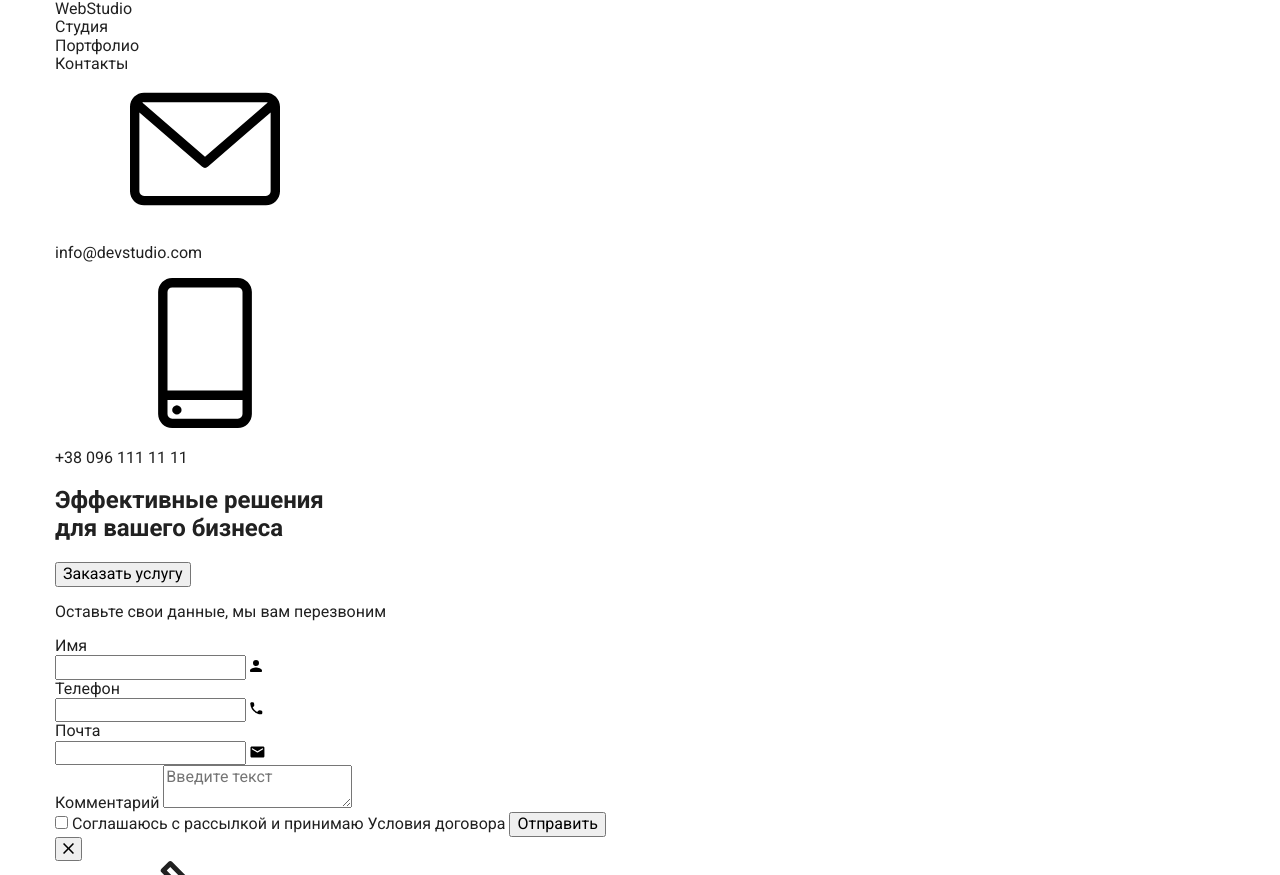
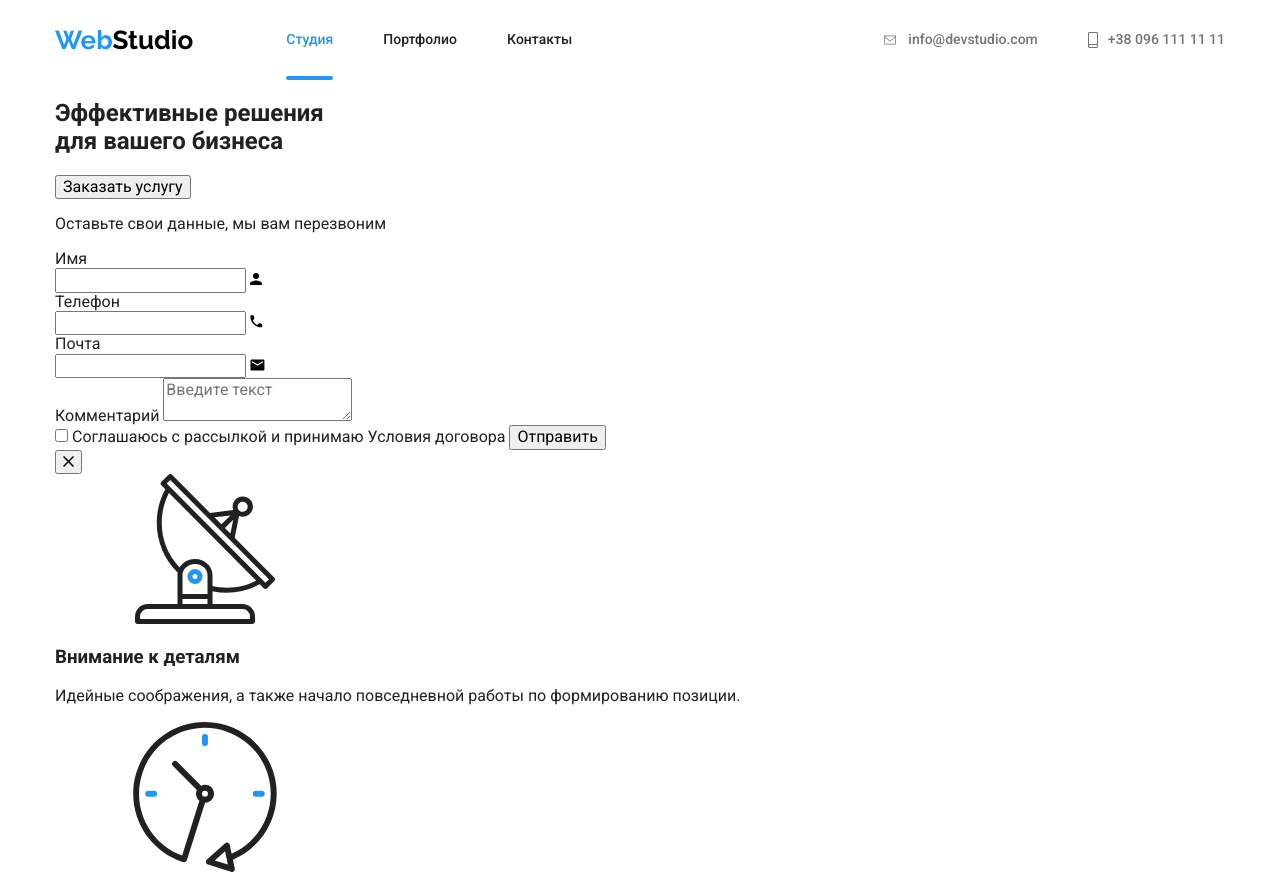
Before and after one commit to Maryna1212/goit-markup-hw-07, a plain HTML site: page index.html in a window 1280 px wide. Shown: the top 875 px of the page. Drawn offline with nearby package versions, Linux system fonts and the light colour scheme.

Commit message:
add files header and logo.scss and connect to main.scss

```diff
--- a/sass/components/_header.scss
+++ b/sass/components/_header.scss
@@ -0,0 +1,75 @@
+.main-nav {
+  display: flex;
+  align-items: center;
+}
+
+.link {
+  display: flex;
+  align-items: center;
+  padding-top: 32px;
+  padding-bottom: 32px;
+  font-weight: 500;
+  font-size: 14px;
+  line-height: 1.14;
+
+  &:hover,
+  &:focus {
+  color: $accent-color;
+}
+}
+
+.list-nav {
+  display: flex;
+  margin-left: 93px;
+}
+
+.list-nav .item:not(:last-child) {
+  margin-right: 50px;
+}
+
+.contact-nav {
+  display: flex;
+  margin-left: auto;
+  color: $title-text-color;
+}
+
+.contact-nav .item + .item {
+  margin-left: 50px;
+}
+
+.list-nav .link.current {
+  color: $accent-color;
+}
+
+.current {
+   position: relative;
+
+   &::after {
+   content: "";
+   position: absolute;
+   left: 0;
+   bottom: 0;
+   width: 100%;
+   height: 4px;
+   background-color: $accent-color;
+   border-radius: 2px;
+ }
+}
+
+.envelope-icon {
+  margin-right: 10px;
+  fill: currentColor;
+  width: 16px;
+  height: 12px;
+}
+
+.smartphone-icon {
+  margin-right: 10px;
+  fill: currentColor;
+  width: 10px;
+  height: 16px;
+}
+
+.contact-name {
+  margin: 0;
+}
--- a/sass/components/_logo.scss
+++ b/sass/components/_logo.scss
@@ -0,0 +1,15 @@
+.logo {
+  color: $text-black-color;
+  font-family: "Raleway", sans-serif;
+  font-weight: 700;
+  font-size: 26px;
+  line-height: 1.19;
+}
+
+.logo-web {
+  color: $accent-color;
+}
+
+.logo-studio {
+  color: $text-white-color;
+}
--- a/sass/main.scss
+++ b/sass/main.scss
@@ -1,3 +1,6 @@
 @import './utils/variables';
 @import './utils/container';
 @import './utils/common';
+
+@import './components/logo';
+@import './components/header';
```
Also changed, not shown: css/main.css, dist/css/main.min.css, 2 other files.
